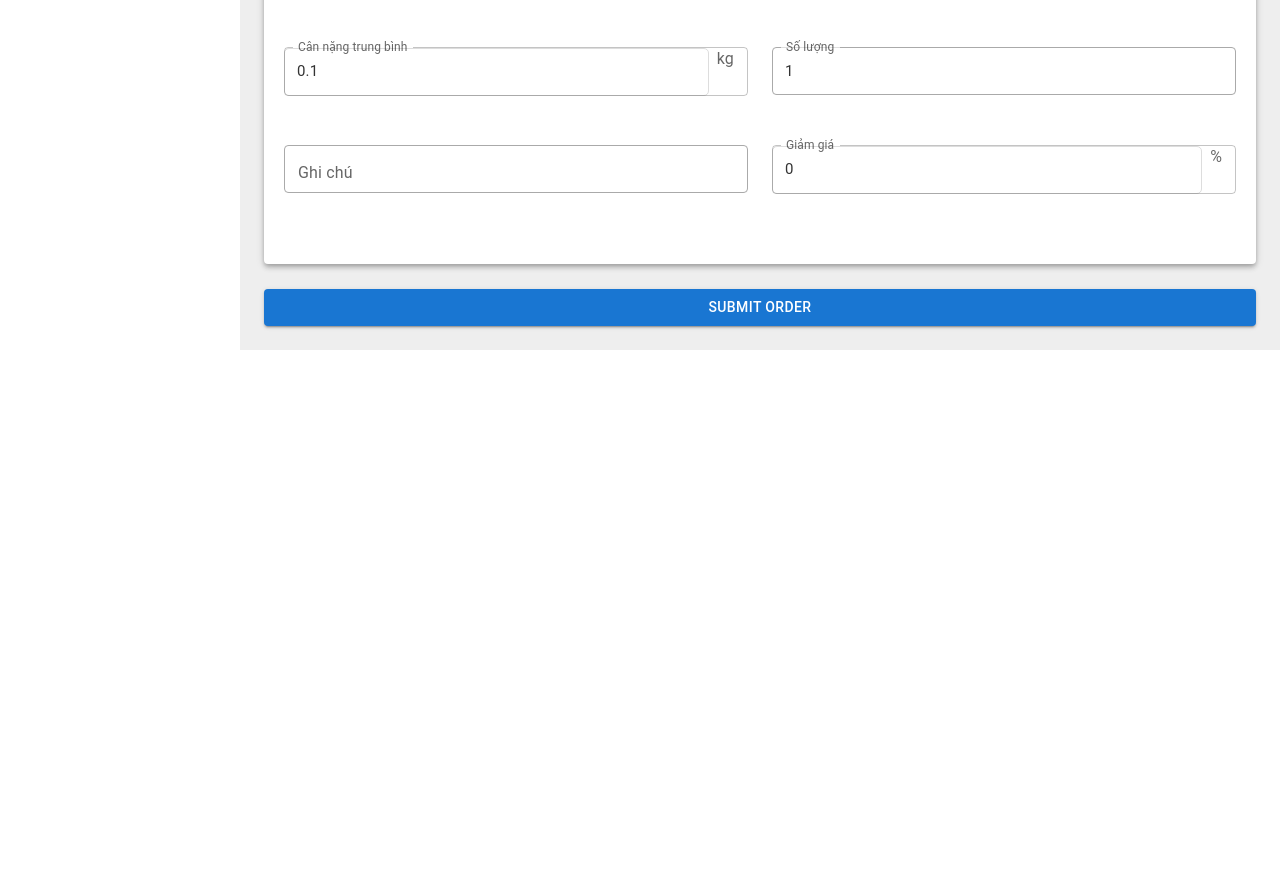
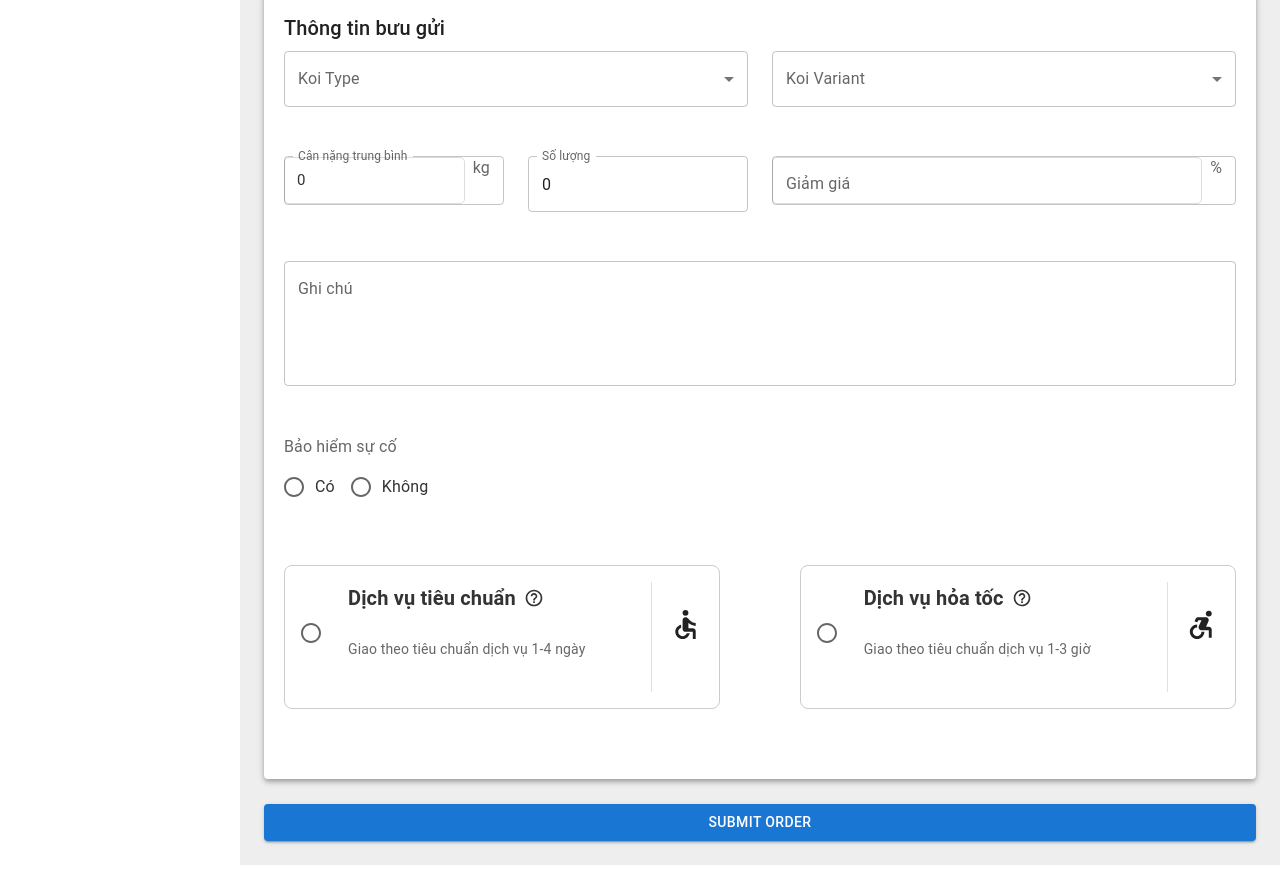
Before and after one commit to BuiMinhWin/SWP391-G3-3, a React (Vite) app: page /form in a window 1280 px wide. Shown: the part 1060-1950 px from the top of the page. Before the commit the page ends 1435 px from the top, so only its background shows below. Built offline with nearby package versions, Linux system fonts and the light colour scheme.

Commit message:
Adding more form option

```diff
--- /dev/null
+++ b/src/components/FromUI/CustomRadioGroup/index.jsx
@@ -0,0 +1,87 @@
+import React from 'react';
+import {
+  FormControl,
+  FormControlLabel,
+  Radio,
+  RadioGroup,
+  Grid,
+  Typography,
+  Box,
+  Tooltip,
+  Divider,
+} from '@mui/material';
+import { useFormikContext, useField } from 'formik';
+import { HelpOutline } from '@mui/icons-material';
+
+const CustomRadioGroup = ({ name, options }) => {
+  const { setFieldValue } = useFormikContext();
+  const [field] = useField(name);
+
+  const handleChange = (event) => {
+    setFieldValue(name, event.target.value);
+  };
+
+  return (
+    <FormControl component="fieldset" fullWidth>
+      <RadioGroup
+        row
+        name={name}
+        value={field.value}
+        onChange={handleChange}
+        sx={{ justifyContent: 'space-between' }}
+      >
+        {options.map((option) => (
+          <Grid
+            key={option.value}
+            item
+            xs={5.5}
+            sx={{
+              border: '1px solid #ccc',
+              borderRadius: 2,
+              padding: 2,
+              display: 'flex',
+              alignItems: 'center',
+              transition: 'border-color 0.3s, color 0.3s',
+              ...(field.value === option.value && {
+                borderColor: '#415A77',
+                '& .MuiTypography-root': { color: '#171B36' },
+              }),
+              '&:hover': {
+                borderColor: '#171B36',
+                '& .MuiTypography-root': { color: '#171B36' },
+              },
+            }}
+          >
+            <FormControlLabel
+              value={option.value}
+              control={<Radio sx={{ mr: 2 }} />}
+              label={
+                <Box sx={{ display: 'flex', flexDirection: 'column' }}>
+                  <Box sx={{ display: 'flex', alignItems: 'center' }}>
+                    <Typography variant="h6" sx={{ fontWeight: 'bold' }}>
+                      {option.label}
+                    </Typography>
+                    <Tooltip title={option.helpText} arrow placement="top">
+                      <HelpOutline
+                        fontSize="small"
+                        sx={{ ml: 1, cursor: 'pointer' }}
+                      />
+                    </Tooltip>
+                  </Box>
+                  <Typography variant="body2" color="textSecondary">
+                    {option.description}
+                  </Typography>
+                </Box>
+              }
+              sx={{ flex: 1 }}
+            />
+            <Divider orientation="vertical" flexItem sx={{ mx: 2 }} />
+            {option.icon && <Box>{option.icon}</Box>}
+          </Grid>
+        ))}
+      </RadioGroup>
+    </FormControl>
+  );
+};
+
+export default CustomRadioGroup;
--- /dev/null
+++ b/src/components/FromUI/RadioGroup/index.jsx
@@ -0,0 +1,45 @@
+import React from "react";
+import {
+  FormControl,
+  FormControlLabel,
+  FormLabel,
+  Radio,
+  RadioGroup,
+} from "@mui/material";
+import { useField, useFormikContext } from "formik";
+
+const RadioGroupWrapper = ({ name, label, legend, defaultValue, options, ...otherProps }) => {
+  const { setFieldValue } = useFormikContext();
+  const [field, meta] = useField(name);
+
+  const handleChange = (evt) => {
+    setFieldValue(name, evt.target.value);
+  };
+
+  const configFormControl = {};
+  if (meta && meta.touched && meta.error) {
+    configFormControl.error = true;
+  }
+
+  return (
+    <FormControl {...configFormControl}>
+      <FormLabel component="legend">{legend}</FormLabel>
+      <RadioGroup
+        {...field}
+        onChange={handleChange}
+        row // Optional: Display radios in a row
+      >
+        {options.map((option) => (
+          <FormControlLabel
+            key={option.value}
+            value={option.value}
+            control={<Radio />}
+            label={option.label}
+          />
+        ))}
+      </RadioGroup>
+    </FormControl>
+  );
+};
+
+export default RadioGroupWrapper;
--- a/src/components/OrderForm/OrderForm.jsx
+++ b/src/components/OrderForm/OrderForm.jsx
@@ -1,5 +1,12 @@
 import React from "react";
-import { Box, Grid, InputAdornment, Paper, Typography } from "@mui/material";
+import {
+  Box,
+  Divider,
+  Grid,
+  InputAdornment,
+  Paper,
+  Typography,
+} from "@mui/material";
 import { Formik, Form } from "formik";
 import * as Yup from "yup";
 import TextFieldWrapper from "../FromUI/Textfield";
@@ -11,12 +18,16 @@ import koi_name from "../../data/koiVarieties.json";
 import { createOrder } from "../../services/CustomerService";
 import SideBar from "../SideBar/SideBar";
 import HeaderBar from "../Header/Header/Nguyen";
+import RadioGroupWrapper from "../FromUI/RadioGroup";
+import CustomRadioGroup from "../FromUI/CustomRadioGroup";
+import AccessibleIcon from "@mui/icons-material/Accessible";
+import AccessibleForwardIcon from "@mui/icons-material/AccessibleForward";
 
 // Initial Form State
 const INITIAL_FORM_STATE = {
   origin: "",
-  cityS: "",
-  cityR: "",
+  cityS: "", //
+  cityR: "", //
   destination: "",
   receiverName: "",
   senderName: "",
@@ -28,14 +39,16 @@ const INITIAL_FORM_STATE = {
   postalCodeR: "", // Use string for postal codes
   receiverNote: "",
   senderNote: "",
-  description: "",
-  discount: 0,
-  koi_image: null,
+  orderNote: "",
+  document: [],
+  discount: "",
+  koi_image: [],
   koi_name: "",
   koi_type: "",
-  quantity: 1, // Set initial quantity to 1
-  weight: 0.1, // Set initial weight to 0.1
-  freight: false,
+  quantity: 0,
+  weight: 0.0,
+  freight: "",
+  additional_service: "",
 };
 
 // Validation Schema with Yup
@@ -58,21 +71,20 @@ const FORM_VALIDATION = Yup.object().shape({
     .required("Vui lòng nhập mã bưu điện"),
   receiverNote: Yup.string().nullable(),
   senderNote: Yup.string().nullable(),
-  description: Yup.string().nullable(), // Optional field for additional notes
-  discount: Yup.number()
-    .min(0, "Giảm giá không được nhỏ hơn 0")
-    .required("Vui lòng nhập giảm giá"),
-  cityS: Yup.string().required("Vui lòng chọn thành phố"),
-  cityR: Yup.string().required("Vui lòng chọn thành phố"),
-  koi_name: Yup.string().required("Vui lòng nhập tên cá Koi"),
-  koi_type: Yup.string().required("Vui lòng nhập loại cá Koi"),
+  orderNote: Yup.string().nullable(), // Optional field for additional notes
+  discount: Yup.string().nullable(),
+  cityS: Yup.string().required("Vui lòng chọn thành phố"), //
+  cityR: Yup.string().required("Vui lòng chọn thành phố"), //
+  koi_name: Yup.string().required("Vui lòng nhập tên cá Koi"), //
+  koi_type: Yup.string().required("Vui lòng nhập loại cá Koi"), //
   quantity: Yup.number()
     .min(1, "Số lượng phải lớn hơn 0")
     .required("Vui lòng nhập số lượng"),
   weight: Yup.number()
     .min(0.1, "Cân nặng phải lớn hơn 0")
     .required("Vui lòng nhập cân nặng"),
-  freight: Yup.boolean(),
+  freight: Yup.string().required("Vui lòng chọn phương thức vận chuyển"),
+  additional_service: Yup.string().nullable(),
 });
 
 const OrderForm = () => {
@@ -83,7 +95,7 @@ const OrderForm = () => {
       onSubmit={async (values, { setSubmitting, setErrors }) => {
         console.log("Form values before submission:", values); // Debugging log
 
-        const accountId = localStorage.getItem('accountId');
+        const accountId = localStorage.getItem("accountId");
         console.log("Account ID:", accountId);
 
         try {
@@ -102,12 +114,14 @@ const OrderForm = () => {
             receiverNote: values.receiverNote,
             senderNote: values.senderNote,
             orderNote: values.description, // Corresponds to description in form state
-            discount: Number(values.discount),
+            discount: values.discount,
             koi_image: values.koi_image,
             koi_name: values.koi_name,
             koi_type: values.koi_type,
             quantity: Number(values.quantity),
             weight: parseFloat(values.weight),
+            freight: values.freight,
+            additional_service: values.additional_service,
           };
 
           console.log("Order data ready for submission:", orderData); // Debugging log
@@ -129,7 +143,8 @@ const OrderForm = () => {
         return (
           <Form onSubmit={handleSubmit}>
             <Box
-              sx={{ display: "flex", flexDirection: "column", height: "100vh" }} component={"body"}
+              sx={{ display: "flex", flexDirection: "column", height: "100vh" }}
+              component={"body"}
             >
               <Box
                 sx={{
@@ -140,7 +155,7 @@ const OrderForm = () => {
                   p: 2,
                 }}
               >
-                <HeaderBar/>
+                <HeaderBar />
               </Box>
 
               {/* Sidebar + Content Container */}
@@ -192,6 +207,8 @@ const OrderForm = () => {
                         <TextFieldWrapper
                           name="senderNote"
                           label="Hướng dẫn giao hàng"
+                          multiline
+                          rows={3}
                         />
                       </Grid>
                     </Grid>
@@ -238,6 +255,8 @@ const OrderForm = () => {
                         <TextFieldWrapper
                           name="receiverNote"
                           label="Hướng dẫn giao hàng"
+                          multiline
+                          rows={3}
                         />
                       </Grid>
                     </Grid>
@@ -263,7 +282,7 @@ const OrderForm = () => {
                           options={koi_name}
                         />
                       </Grid>
-                      <Grid item xs={6}>
+                      <Grid item xs={3}>
                         <TextFieldWrapper
                           name="weight"
                           label="Cân nặng trung bình"
@@ -274,11 +293,17 @@ const OrderForm = () => {
                           }}
                         />
                       </Grid>
-                      <Grid item xs={6}>
-                        <TextFieldWrapper name="quantity" label="Số lượng" />
-                      </Grid>
-                      <Grid item xs={6}>
-                        <TextFieldWrapper name="description" label="Ghi chú" />
+                      <Grid item xs={3}>
+                        <TextFieldWrapper
+                          name="quantity"
+                          label="Số lượng"
+                          type="number"
+                          slotProps={{
+                            inputLabel: {
+                              shrink: true,
+                            },
+                          }}
+                        />
                       </Grid>
                       <Grid item xs={6}>
                         <TextFieldWrapper
@@ -289,6 +314,59 @@ const OrderForm = () => {
                               <InputAdornment position="end">%</InputAdornment>
                             ),
                           }}
+                        />
+                      </Grid>
+                      <Grid item xs={12}>
+                        <TextFieldWrapper
+                          name="description"
+                          label="Ghi chú"
+                          multiline
+                          rows={4}
+                        />
+                      </Grid>
+                      <Grid item xs={6}>
+                        <RadioGroupWrapper
+                          name="additional_service"
+                          legend="Bảo hiểm sự cố"
+                          defaultValue="No"
+                          options={[
+                            {
+                              value: "Yes",
+                              label: "Có",
+                            },
+                            {
+                              value: "No",
+                              label: "Không",
+                            },
+                          ]}
+                        />
+                      </Grid>
+                      <Grid item xs ={6}>
+
+                      </Grid>
+                      <Grid item xs={12}>
+                        <CustomRadioGroup
+                          name="freight"
+                          options={[
+                            {
+                              value: "Dịch vụ tiêu chuẩn",
+                              label: "Dịch vụ tiêu chuẩn",
+                              description:
+                                "Giao theo tiêu chuẩn dịch vụ 1-4 ngày",
+                              icon: <AccessibleIcon fontSize="large" />,
+                              helpText:
+                                "Phí vận chuyển ước tính sẽ bao gồm phụ phí và trừ đi các khoản chiến khấu/giảm giá bởi khuyến mãi.",
+                            },
+                            {
+                              value: "Dịch vụ hỏa tốc",
+                              label: "Dịch vụ hỏa tốc",
+                              description:
+                                "Giao theo tiêu chuẩn dịch vụ 1-3 giờ",
+                              icon: <AccessibleForwardIcon fontSize="large" />,
+                              helpText:
+                                "Phí vận chuyển ước tính sẽ bao gồm phụ phí và trừ đi các khoản chiến khấu/giảm giá bởi khuyến mãi.",
+                            },
+                          ]}
                         />
                       </Grid>
                     </Grid>
```
